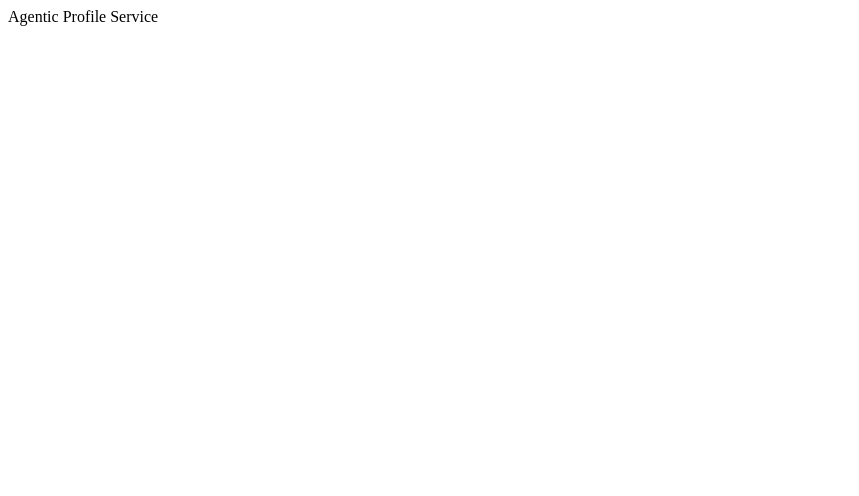
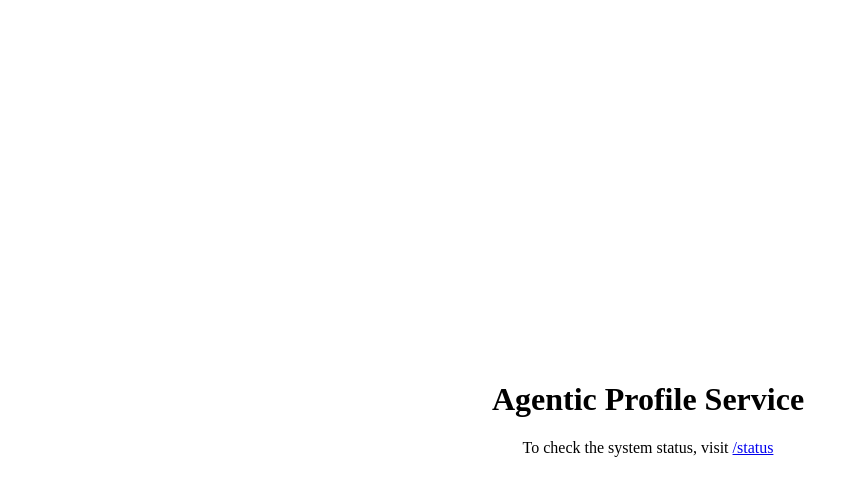
Before and after one commit to agentic-profile/agentic-profile-node-lambda, a website: page www/index.html in a window 1280 px wide. Shown: the whole page, without its empty margins (0-859 px from the left). Drawn offline with Linux system fonts and the light colour scheme.

```diff
--- a/package.json
+++ b/package.json
@@ -20,7 +20,7 @@
   },
   "homepage": "https://github.com/agentic-profile/agentic-profile-node-lambda#readme",
   "dependencies": {
-    "@agentic-profile/express": "^0.1.5",
+    "@agentic-profile/express": "^0.2.0",
     "@codegenie/serverless-express": "^4.15.0",
     "axios": "^1.7.9",
     "dotenv": "^16.4.7",
--- a/www/index.html
+++ b/www/index.html
@@ -1,5 +1,32 @@
+<!DOCTYPE html>
 <html>
+<head>
+    <meta charset="utf-8">
+    <meta name="viewport" content="width=device-width, initial-scale=1">
+    <title>Agentic Profile Service</title>
+    <style>
+        body {
+            width: 100%;
+            height: 100%;
+            border-color: blue;
+            border-width: 1px;
+        }
+
+        .center-screen {
+            display: flex;
+            justify-content: center;
+            align-items: center;
+            text-align: center;
+            min-height: 100vh;
+        }
+    </style>
+</head>
 <body>
-	Agentic Profile Service
+    <div class="center-screen">
+        <div>
+            <h1>Agentic Profile Service</h1>
+            To check the system status, visit <a href="/status">/status</a>
+        </div>
+    </div>
 </body>
 </html>
```
Also changed, not shown: index.js (+8 -5 lines), index.local.js (+8 -5 lines), www/favicon.ico (added), 1 other file.
